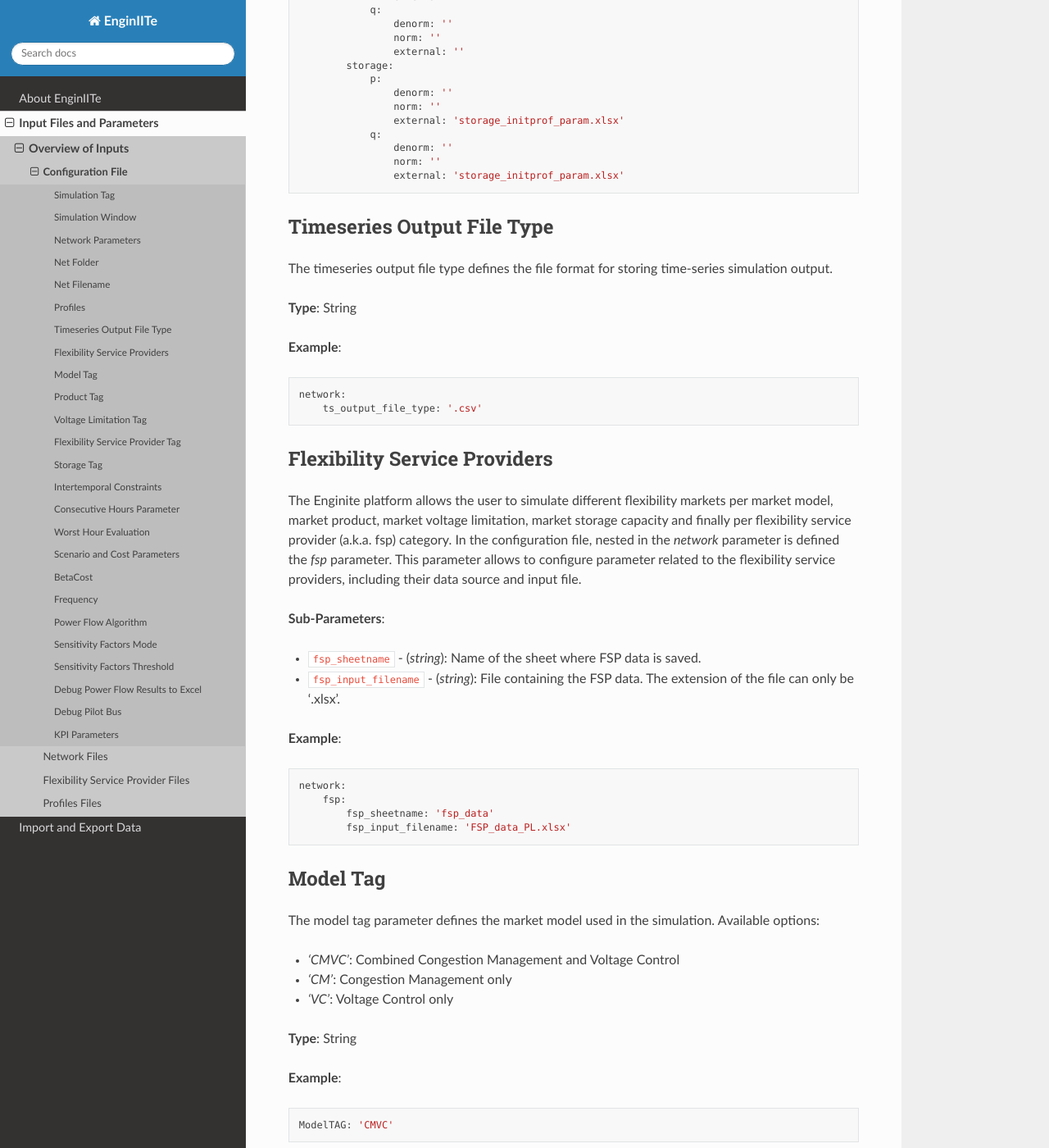
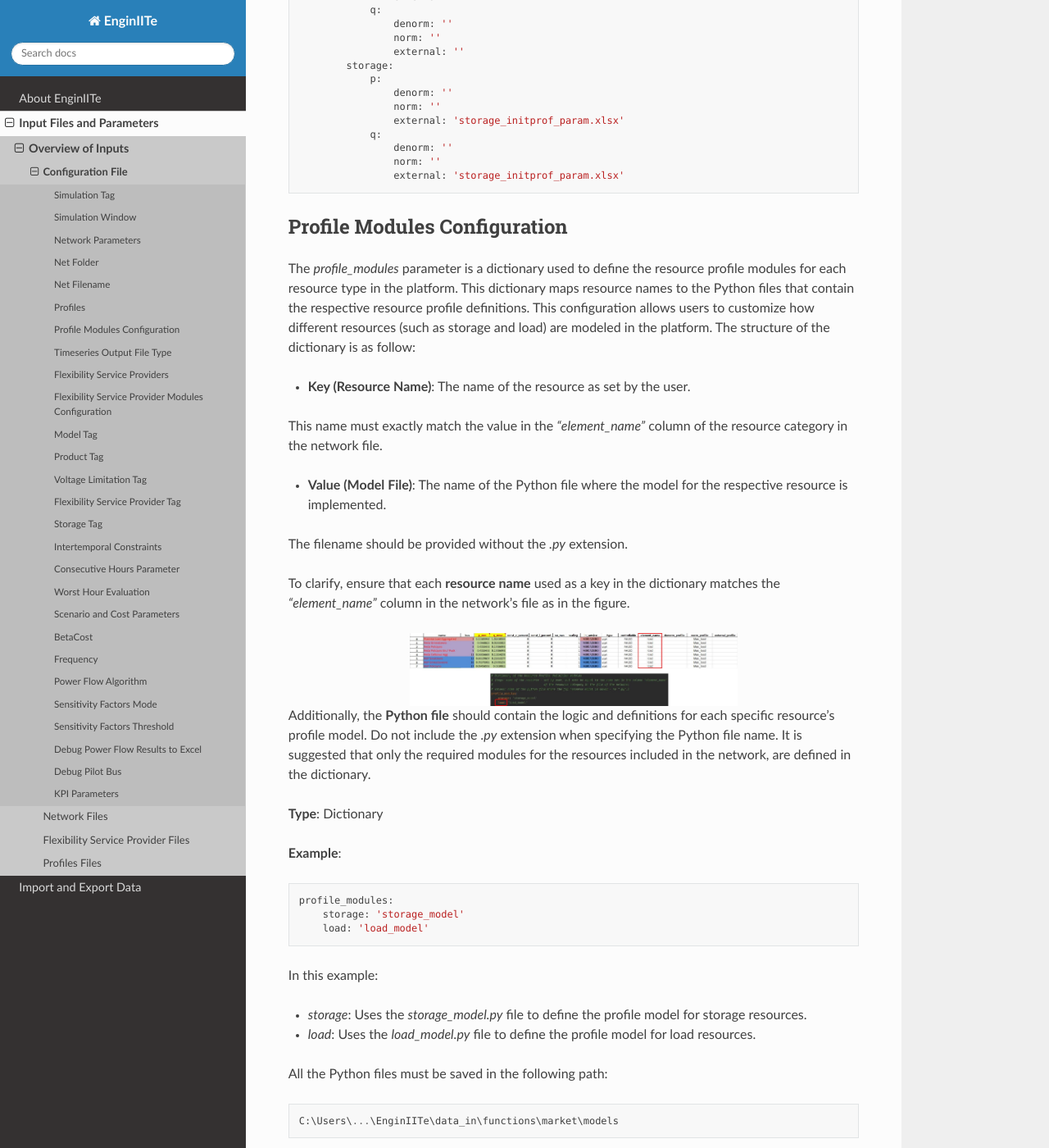
Before and after one commit to MarcoGalici/EnginIITe, a Sphinx documentation site: the page built from docs/inputs/config_file.rst, in a window 1280 px wide and 1400 px high, scrolled down 2946 px. Shown: the whole window at 82% size. Built offline with Sphinx 7.4.7 and the Read the Docs theme 3.1.0, drawn with Linux system fonts in a browser that asks for light colours; some of the changed text lies outside the part shown.

Commit message:
Add files via upload

```diff
--- a/docs/inputs/config_file.rst
+++ b/docs/inputs/config_file.rst
@@ -151,6 +151,52 @@
                     external: 'storage_initprof_param.xlsx'
 
 
+Profile Modules Configuration
+------------------------------
+The `profile_modules` parameter is a dictionary used to define the resource profile modules for each resource type in
+the platform. This dictionary maps resource names to the Python files that contain the respective resource profile
+definitions. This configuration allows users to customize how different resources (such as storage and load)
+are modeled in the platform. The structure of the dictionary is as follow:
+
+- **Key (Resource Name)**: The name of the resource as set by the user.
+This name must exactly match the value in the `"element_name"` column of the resource category in the network file.
+
+- **Value (Model File)**: The name of the Python file where the model for the respective resource is implemented.
+The filename should be provided without the `.py` extension.
+
+To clarify, ensure that each **resource name** used as a key in the dictionary matches the `"element_name"` column in
+the network's file as in the figure.
+
+.. image:: /pics/profile_modules.jpg
+    :width: 400 px
+    :align: center
+
+
+Additionally, the **Python file** should contain the logic and definitions for each specific resource's profile model.
+Do not include the `.py` extension when specifying the Python file name. It is suggested that only the required modules
+for the resources included in the network, are defined in the dictionary.
+
+**Type**:
+Dictionary
+
+**Example**::
+
+    profile_modules:
+        storage: 'storage_model'
+        load: 'load_model'
+
+
+In this example:
+
+- *storage*: Uses the `storage_model.py` file to define the profile model for storage resources.
+
+- *load*: Uses the `load_model.py` file to define the profile model for load resources.
+
+All the Python files must be saved in the following path::
+
+    C:\Users\...\EnginIITe\data_in\functions\market\models
+
+
 Timeseries Output File Type
 -----------------------------
 The timeseries output file type defines the file format for storing time-series simulation output.
@@ -183,6 +229,53 @@
         fsp:
             fsp_sheetname: 'fsp_data'
             fsp_input_filename: 'FSP_data_PL.xlsx'
+
+
+Flexibility Service Provider Modules Configuration
+-----------------------------------------------------
+The `fsp_modules` parameter is a dictionary used to define the fsp modules for each fsp type in the market.
+This dictionary maps fsp names to the Python files that contain the respective fsp model definitions.
+This configuration allows users to customize how different resources (such as storage, sgen and load)
+are modeled in the market. The structure of the dictionary is as follow:
+
+- **Key (Resource Name)**: The name of the resource as set by the user.
+This name must exactly match the value in the `"type"` column of the resource category in the fsp file.
+
+- **Value (Model File)**: The name of the Python file where the model for the respective resource is implemented.
+The filename should be provided without the `.py` extension.
+
+To clarify, ensure that each **resource name** used as a key in the dictionary matches the `"type"` column in
+the fsp file as in the figure.
+
+.. image:: /pics/fsp_modules.jpg
+    :width: 400 px
+    :align: center
+
+
+Additionally, the **Python file** should contain the logic and definitions for each specific fsp model definition.
+Do not include the `.py` extension when specifying the Python file name. It is suggested that only the required modules
+for the resources included in the fsp file, are defined in the dictionary.
+
+**Type**:
+Dictionary
+
+**Example**::
+
+    fsp_modules:
+        B: 'generator_model'
+        C: 'storage_model'
+
+
+In this example:
+
+- *B*, the user-defined name for resource category static generator, uses the `generator_model.py` file to define the
+static generator model.
+
+- *C*, the user-defined name for resource category storage, uses the `storage_model.py` file to define the storage model.
+
+All the Python files must be saved in the following path::
+
+    C:\Users\...\EnginIITe\data_in\functions\market\models
 
 
 Model Tag
--- a/docs/inputs/fsp_par.csv
+++ b/docs/inputs/fsp_par.csv
@@ -3,6 +3,7 @@
 bus;integer;;Index of connected bus
 name;String;:math:`\geq 0`;Name of the resource in the network file
 type;String;;Name of the resource element that is associated to the model in the platform
+aggregator_name;String;;Name of the Aggregator that will interact in the market on behalf of the resource
 mva;float;:math:`\geq 0`;Rated power of the load [kVA]
 mw;float;;Active power of the load [MW]
 mvar;float;;Reactive power of the load [MVar]
```
Also changed, not shown: docs/pics/fsp_modules.jpg (added), docs/pics/profile_modules.jpg (added).
